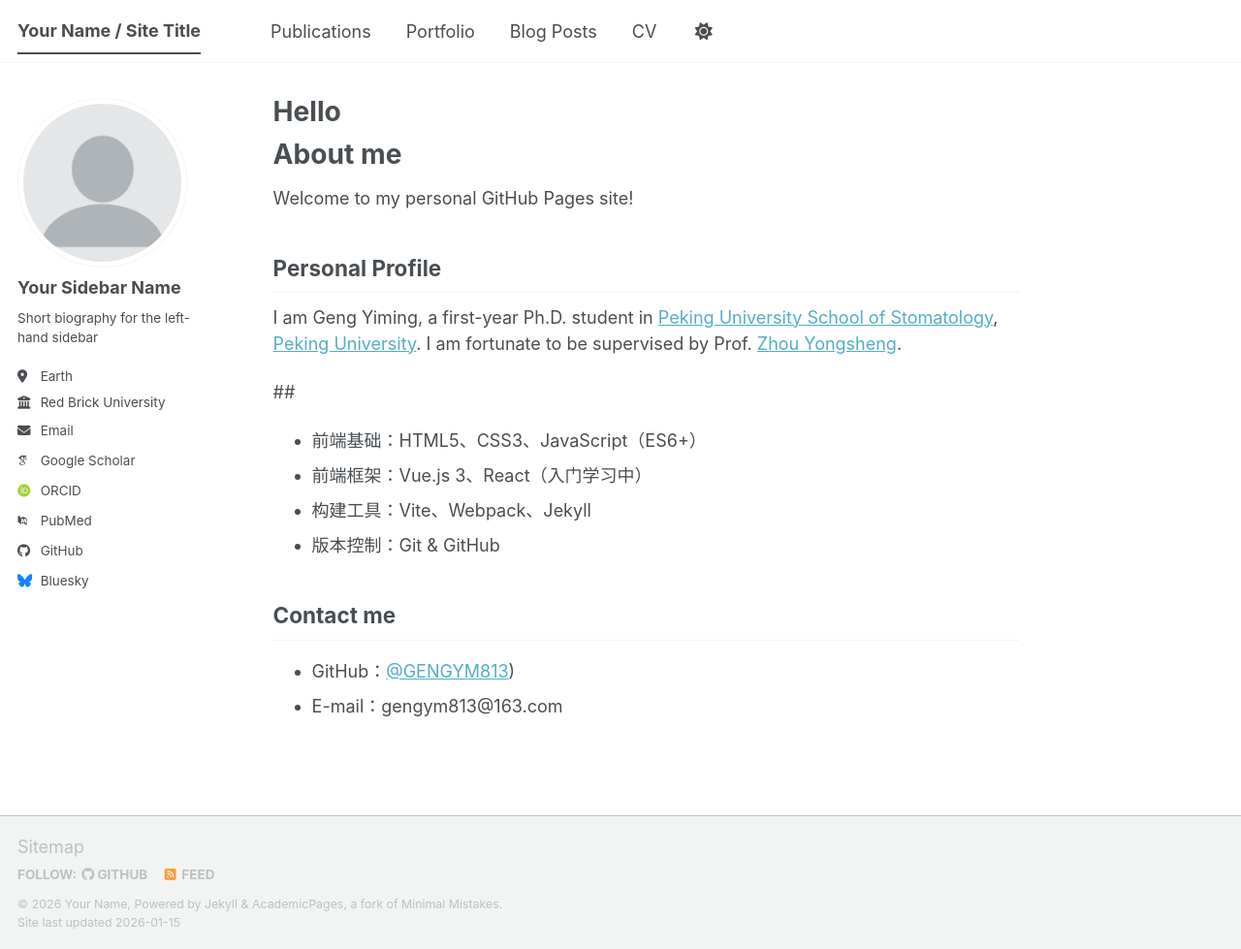
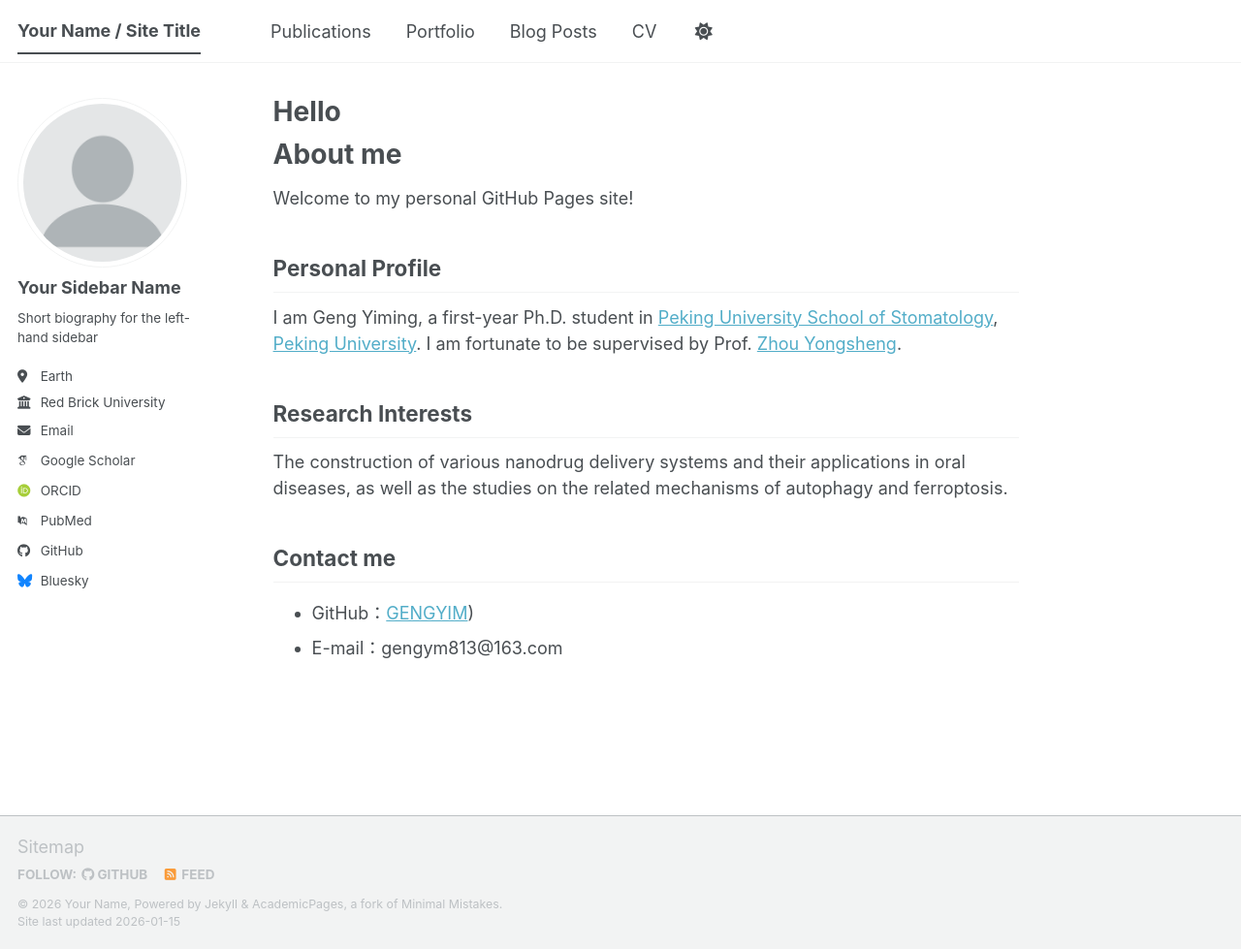
Before and after one commit to GENGYIM/GENGYIM.github.io, a Jekyll site: the page built from _pages/about.md, in a window 1280 px wide and 979 px high. Shown: the whole window at 97% size. Built offline with Jekyll 4.4.1, drawn with Linux system fonts in a browser that asks for light colours; some web fonts are replaced; a script bundle is joined from its source files by our own code; library files that are not in the unit come from our copies.

Commit message:
Update about.md

```diff
--- a/_pages/about.md
+++ b/_pages/about.md
@@ -12,12 +12,9 @@ Welcome to my personal GitHub Pages site!
 ## Personal Profile
 I am Geng Yiming, a first-year Ph.D. student in [Peking University School of Stomatology](https://ss.bjmu.edu.cn/), [Peking University](https://www.pku.edu.cn/). I am fortunate to be supervised by Prof. [Zhou Yongsheng](https://ss.bjmu.edu.cn/Html/Doctors/Main/Index_353.html).
 
-##
-- 前端基础：HTML5、CSS3、JavaScript（ES6+）
-- 前端框架：Vue.js 3、React（入门学习中）
-- 构建工具：Vite、Webpack、Jekyll
-- 版本控制：Git & GitHub
+## Research Interests
+The construction of various nanodrug delivery systems and their applications in oral diseases, as well as the studies on the related mechanisms of autophagy and ferroptosis.
 
 ## Contact me
-- GitHub：[@GENGYM813](https://gengyim.github.io/))
+- GitHub：[GENGYIM](https://gengyim.github.io/))
 - E-mail：gengym813@163.com
```
